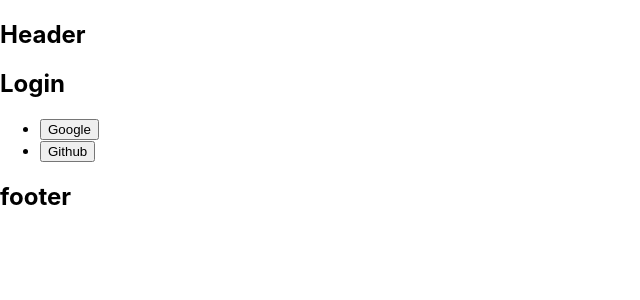
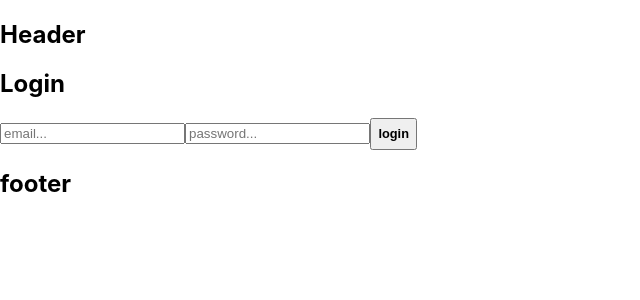
Before and after one commit to JIWEON-JEONG/WEBPAGE, a React (Create React App) app: page / in a window 1280 px wide. Shown: the top 300 px of the page, without its empty margins (0-640 px from the left). Built offline with nearby package versions, Linux system fonts and the light colour scheme; no server answers.

Commit message:
post test

```diff
--- a/package.json
+++ b/package.json
@@ -7,6 +7,7 @@
     "@testing-library/jest-dom": "^5.11.4",
     "@testing-library/react": "^11.1.0",
     "@testing-library/user-event": "^12.1.10",
+    "axios": "^0.21.1",
     "firebase": "^8.10.0",
     "react": "^17.0.2",
     "react-dom": "^17.0.2",
--- a/src/components/login/login.jsx
+++ b/src/components/login/login.jsx
@@ -1,38 +1,32 @@
 import React, { useEffect } from "react";
-import { useHistory } from "react-router-dom";
+import Button from "../button/button";
 import Footer from "../footer/footer";
 import Header from "../header/header";
+import axios from "axios";
+import { useRef } from "react";
 
-const Login = ({ authService }) => {
-  const history = useHistory();
-  const goToMaker = (userId) => {
-    history.push({
-      pathname: "/main",
-      state: { id: userId },
-    });
+const Login = () => {
+  const eRef = useRef();
+  const pwRef = useRef();
+
+  const onLogin = (event) => {
+    event.preventDefault();
+    const id = eRef.current.value;
+    const pw = pwRef.current.value;
+    axios //
+      .post("/", { id: { id }, pw: { pw } })
+      .then((response) => console.log(response))
+      .catch((error) => console.log(error));
   };
-  const onLogin = (event) => {
-    authService //
-      .login(event.currentTarget.textContent)
-      .then((data) => goToMaker(data.user.uid));
-  };
-  useEffect(() => {
-    authService.onAuthChange((user) => {
-      user && goToMaker(user.uid);
-    });
-  });
   return (
     <section>
       <Header></Header>
       <h1>Login</h1>
-      <ul>
-        <li>
-          <button onClick={onLogin}>Google</button>
-        </li>
-        <li>
-          <button onClick={onLogin}>Github</button>
-        </li>
-      </ul>
+      <form>
+        <input ref={eRef} type="email" placeholder="email..."></input>
+        <input ref={pwRef} type="password" placeholder="password..."></input>
+        <Button name="login" onClick={onLogin}></Button>
+      </form>
       <Footer></Footer>
     </section>
   );
```
Also changed, not shown: 1 other file (tests, documents, lock files or other folders).
